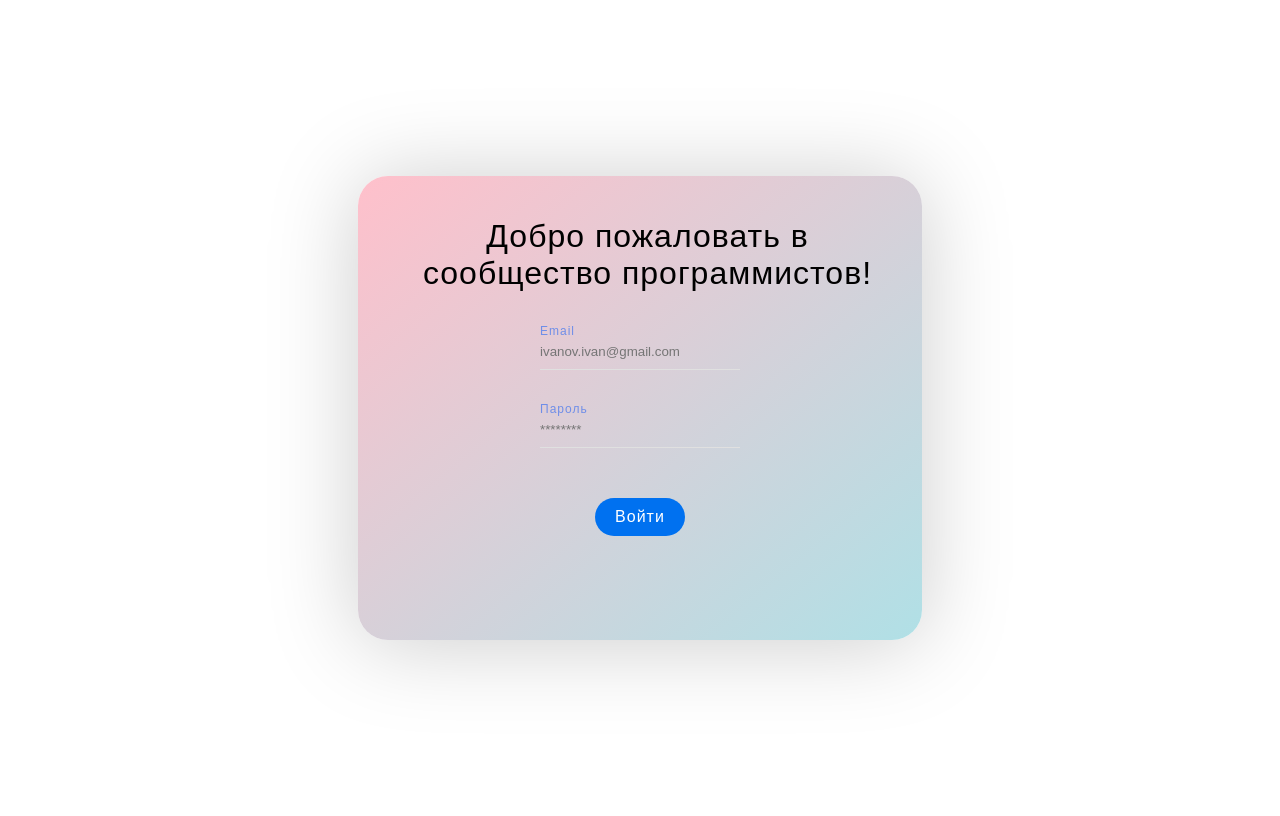
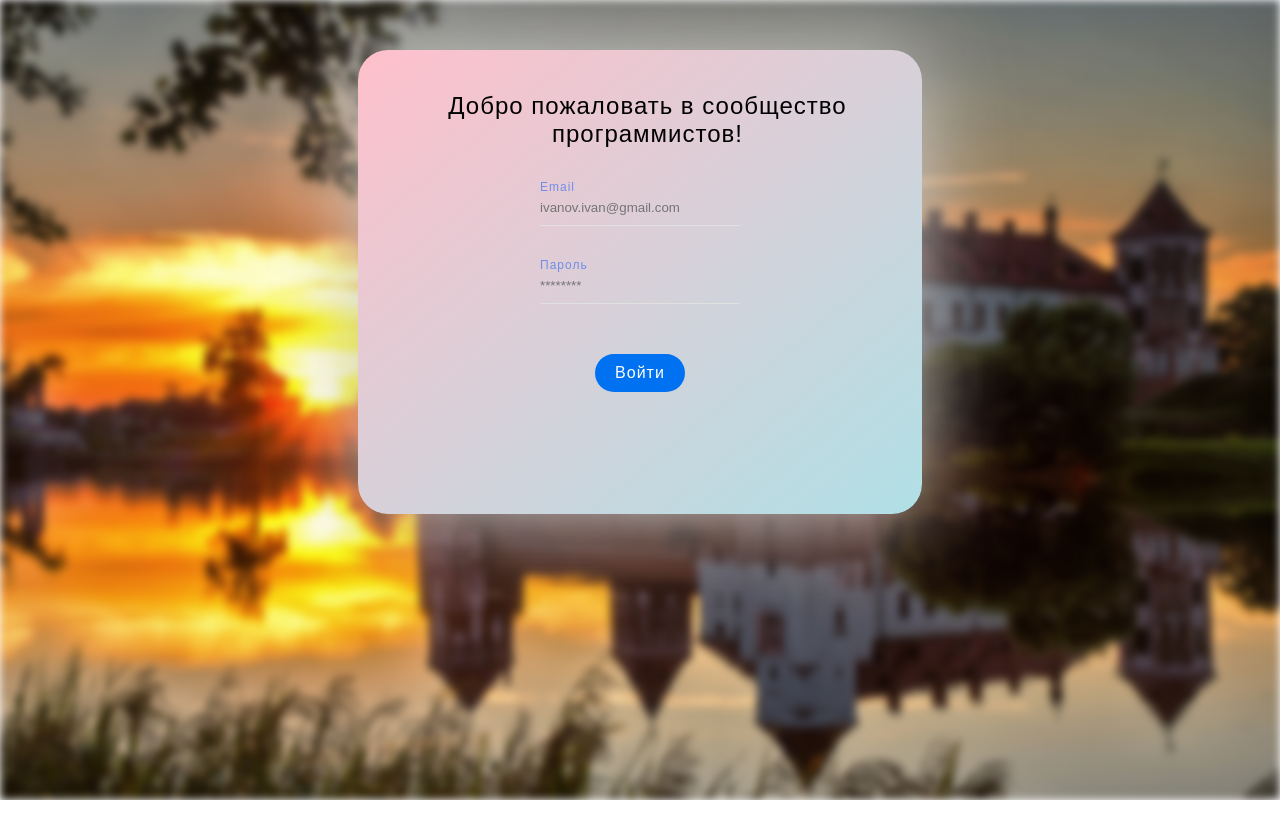
Before and after one commit to KlishevichIlya/loginpage.github.io, a plain HTML site: page index.html in a window 1280 px wide. Drawn offline with Linux system fonts and the light colour scheme.

Commit message:
Add files via upload

```diff
--- a/enter.css
+++ b/enter.css
@@ -1,19 +1,40 @@
 body{
+	margin: 0;
+
+}
+
+.section{
 	display: flex;
-    justify-content: center;
+	width: 100%;
+	height: 100%;
+	justify-content: center;
     align-items: center;
-    height: 100vh;
+}
+
+.bg{
+	position: absolute;
+	top: 0;
+	left: 0;
+	width: 100%;
+	height: 100%;
+	background: url('images/bg.jpg');
+	background-size: cover;
+	filter: blur(4px);
 }
 
 .form{
+	position: relative;
+	z-index: 1;
 	width: 500px;
 	height: 400px;
 	padding: 32px;
+	margin-top: 50px;
 	border-radius: 30px;
 	box-shadow: 0 3px 90px #ccc;
 	font-family: sans-serif;
 	letter-spacing: 1px;
 	background: linear-gradient(to top left, powderblue, pink);
+
 }
 .maintext{
 	text-align: center;
@@ -59,9 +80,12 @@ body{
 	left: 0;
 	color: #9e9e9e;
 }
-.button:focus,
+.button:focus{
+	outline: none;
+	box-shadow: 0 0 25px #008cf0;
+}
 .button:hover{
-	background-color: #79afe8;
+	background-color: #0e2f52;
 }
 .input:focus{
 	border-bottom: 1px solid #1a73a8;
@@ -72,65 +96,3 @@ body{
     font-size:12px;
     color: #6f8ee8;
 }
-/*.maintext{
-	margin: 50px auto;
-
-  	padding: 50px 20px;
-    text-align: center;
-    width: 550px;
-    height: 500px;
-
-
-}
-
-.maintext h1{
-	font-weight: normal;
-  	font-family: 'Merriweather', serif;
-  	position: relative;
-  	display: inline-block;
-  	margin: 0;
-  	line-height: 1;
- 	color: #F7844E;
-  	font-size: 30px;
-  	padding: .4em 1em .55em;
-}
-.maintext h1:before,
-.maintext h1:after{
-	content: "";
-  	position: absolute;
-  	width: 60%;
-  	height: .1em;
-  	background: #294200;
-}
-.maintext h1:before {
-  left: 0;
-  top: 0;
-}
-.maintext h1:after {
-  right: 0;
-  bottom: 0;
-}
-.maintext h1 span:before,
-.maintext h1 span:after {
-  content: "";
-  position: absolute;
-  width: .65em;
-  height: .65em;
-  border: .1em solid #294200;
-  border-radius: 50%;
-  box-sizing: border-box;
-}
-.maintext h1 span:before {
-  top: -.55em;
-  left: -.325em;
-}
-.maintext h1 span:after {
-  bottom: -.55em;
-  right: -.325em;
-}
-@media (max-width: 600px) {
-  .six h1 {font-size: 2em;}
-}
-@media (max-width: 450px) {
-  .six h1 {font-size: 1.5em;}
-}*/
--- a/index.html
+++ b/index.html
@@ -7,6 +7,8 @@
 	<link rel="shortcut icon" href="icon/login.ico">
 </head>
 <body>
+	<section class ="section">
+	<div class="bg"></div>
 	<form class = "form">
 		<h1 class = "maintext">Добро пожаловать в сообщество программистов!</h1>
 		<div class = "box">
@@ -23,5 +25,6 @@
 		</div>
 		<button class ="button">Войти</button>
 	</form>
+	</section>
 </body>
 </html>
```
Also changed, not shown: images/bg.jpg (added).
